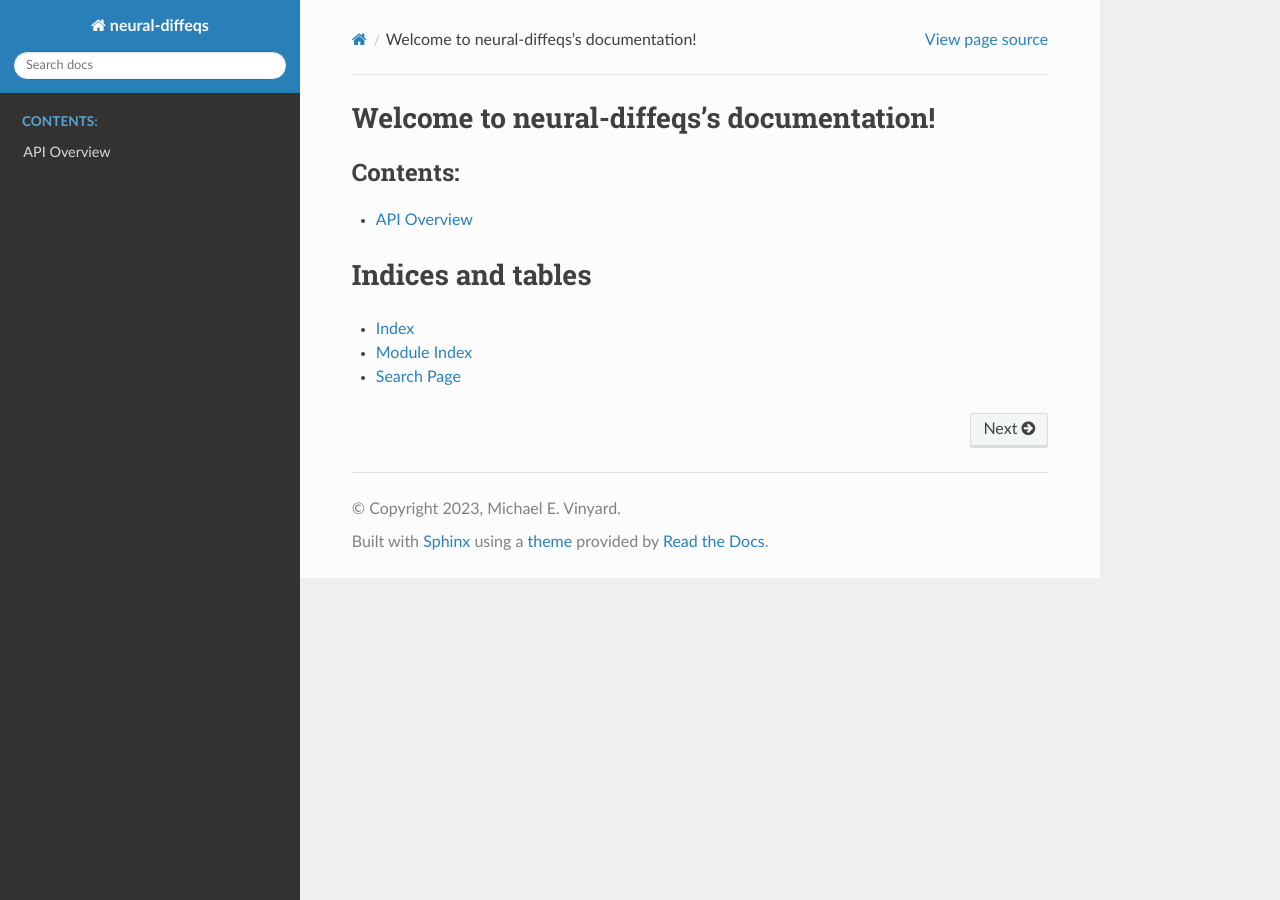
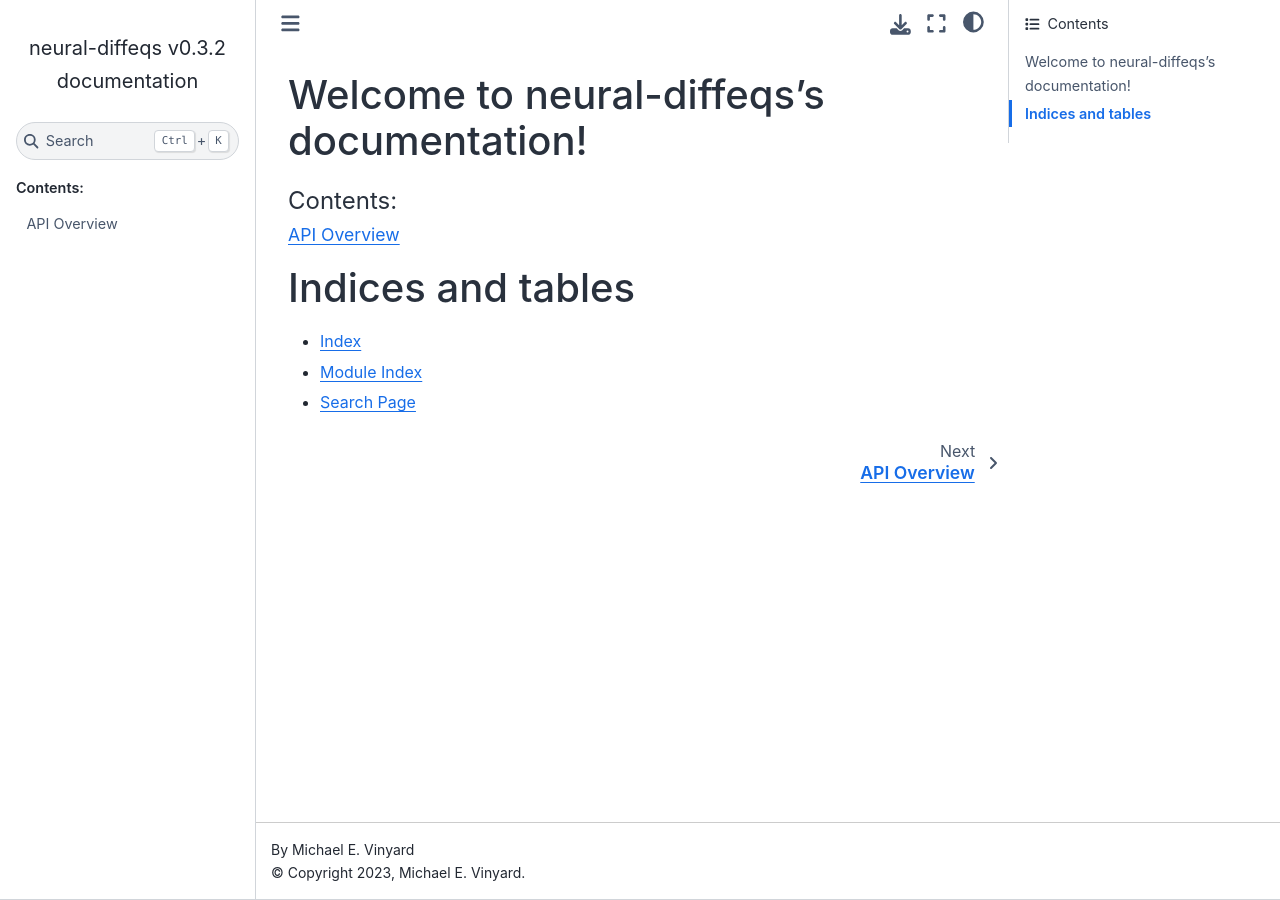
Before and after one commit to mvinyard/neural-diffeqs, a Sphinx documentation site: the page built from docs/source/index.rst, in a window 1280 px wide. Built offline with Sphinx 7.4.7 and the Sphinx Book theme 1.1.4, drawn with Linux system fonts in a browser that asks for light colours.

Commit message:
Update conf.py

```diff
--- a/docs/source/conf.py
+++ b/docs/source/conf.py
@@ -49,7 +49,8 @@ exclude_patterns = []
 # a list of builtin themes.
 #
 # html_theme = 'alabaster'
-html_theme = 'sphinx_rtd_theme'
+html_theme = "sphinx_book_theme"
+# html_theme = 'sphinx_rtd_theme'
 
 # Add any paths that contain custom static files (such as style sheets) here,
 # relative to this directory. They are copied after the builtin static files,
```
